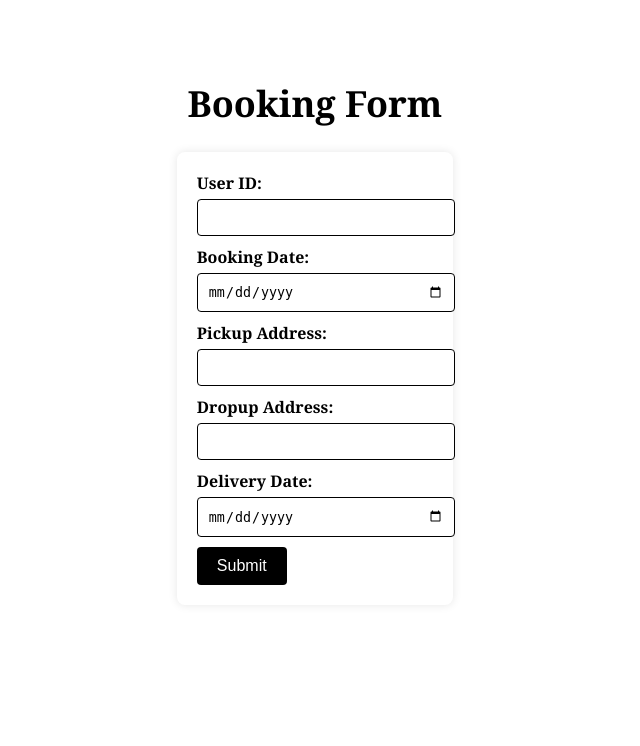
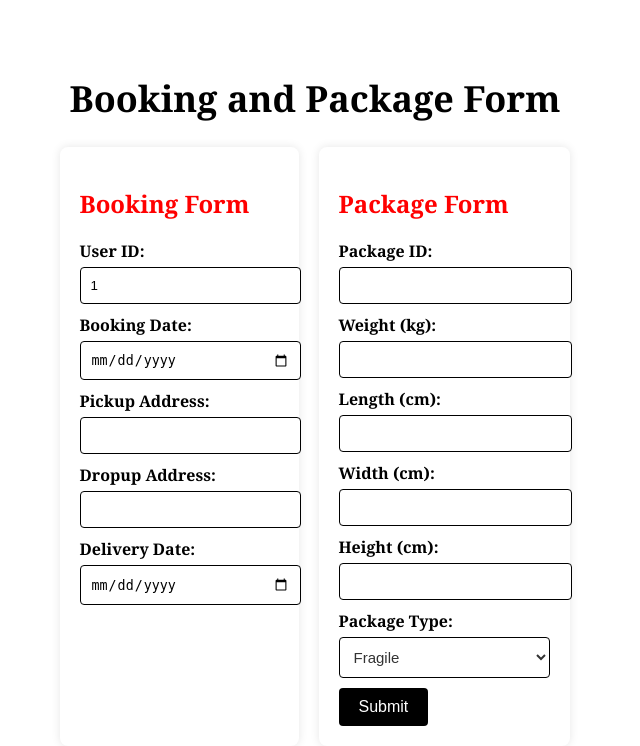
Before and after one commit to Basnetbhojraj/Groupproject, a PHP site: page /booking.php in a window 1280 px wide. Shown: the part 122-868 px from the top of the page, without its empty margins (325-965 px from the left). Before the commit the page ends 707 px from the top, so only its background shows below. Run offline with PHP 8.4, Linux system fonts and the light colour scheme; the visitor is signed in with stand-in values (Sample User, id 1).

Commit message:
Add files via upload

```diff
--- a/booking.php
+++ b/booking.php
@@ -1,9 +1,21 @@
 <?php
+// Start the session
+session_start();
+
+// Check if the user is logged in, otherwise redirect to login page
+if (!isset($_SESSION['user_id'])) {
+    header("Location: login.php");
+    exit();
+}
+
+// Get the user ID from the session
+$user_id = $_SESSION['user_id'];
+
 // Database connection details
 $host = "localhost"; // Database host (usually localhost)
 $user = "root"; // Database username (e.g., root)
 $password = ""; // Database password (leave empty if no password)
-$dbname = "nepcourier"; // Database name (matches the one created in the SQL file)
+$dbname = "nepcourier"; // Database name
 
 // Create a connection
 $conn = new mysqli($host, $user, $password, $dbname);
@@ -13,23 +25,55 @@
     die("Connection failed: " . $conn->connect_error);
 }
 
+// Initialize message variable
+$message = "";
+
 // Handle form submission
 if ($_SERVER['REQUEST_METHOD'] == 'POST') {
-    // Get form data
-    $user_id = $_POST['user_id'];
+    // Check if both forms are filled
+    if (!empty($_POST['booking_date']) && !empty($_POST['pickup_address']) && !empty($_POST['dropup_address']) && !empty($_POST['delivery_date']) && !empty($_POST['package_id']) && !empty($_POST['weight']) && !empty($_POST['dimensions_length']) && !empty($_POST['dimensions_width']) && !empty($_POST['dimensions_height']) && !empty($_POST['package_type'])) {
+
+        // Get booking form data
         $booking_date = $_POST['booking_date'];
         $pickup_address = $_POST['pickup_address'];
         $dropup_address = $_POST['dropup_address'];
         $delivery_date = $_POST['delivery_date'];
 
-    // Insert data into the database
-    $sql = "INSERT INTO Booking (user_id, booking_date, pickup_address, dropup_address, delivery_date)
+        // Get package form data
+        $package_id = $_POST['package_id'];
+        $weight = $_POST['weight'];
+        $dimensions_length = $_POST['dimensions_length'];
+        $dimensions_width = $_POST['dimensions_width'];
+        $dimensions_height = $_POST['dimensions_height'];
+        $package_type = $_POST['package_type'];
+
+        // Combine dimensions into a single string LxWxH
+        $dimensions = $dimensions_length . 'x' . $dimensions_width . 'x' . $dimensions_height;
+
+        // Insert data into the Booking table
+        $sql_booking = "INSERT INTO Booking (user_id, booking_date, pickup_address, dropup_address, delivery_date)
                         VALUES ('$user_id', '$booking_date', '$pickup_address', '$dropup_address', '$delivery_date')";
 
-    if ($conn->query($sql) === TRUE) {
-        $message = "Booking successfully created!";
+        if ($conn->query($sql_booking) === TRUE) {
+            // Retrieve the last inserted booking ID
+            $booking_id = $conn->insert_id;
+
+            // Insert data into the PackageDetails table
+            $sql_package = "INSERT INTO PackageDetails (booking_id, package_id, weight, dimensions, package_type)
+                            VALUES ('$booking_id', '$package_id', '$weight', '$dimensions', '$package_type')";
+
+            if ($conn->query($sql_package) === TRUE) {
+                // Redirect to confirmation page with booking and package details
+                header("Location: booking_success.php?booking_id=$booking_id&user_id=$user_id&booking_date=$booking_date&pickup_address=$pickup_address&dropup_address=$dropup_address&delivery_date=$delivery_date&package_id=$package_id&weight=$weight&dimensions=$dimensions&package_type=$package_type");
+                exit();
             } else {
-        $message = "Error: " . $sql . "<br>" . $conn->error;
+                $message = "Error: " . $sql_package . "<br>" . $conn->error;
+            }
+        } else {
+            $message = "Error: " . $sql_booking . "<br>" . $conn->error;
+        }
+    } else {
+        $message = "Please fill in both booking and package details.";
     }
 }
 
@@ -42,7 +86,7 @@
 <head>
     <meta charset="UTF-8">
     <meta name="viewport" content="width=device-width, initial-scale=1.0">
-    <title>Booking</title>
+    <title>Booking and Package Form</title>
     <link rel="stylesheet" href="styles.css">
 </head>
 <body>
@@ -62,12 +106,17 @@
 
     <main>
     <div class="container">
-            <h1 class="supscript">Booking Form</h1>
-            <?php if (isset($message)) echo "<p class='message'>$message</p>"; ?>
+        <h1 class="supscript">Booking and Package Form</h1>
+        <?php if (!empty($message)) echo "<p class='message'>$message</p>"; ?>
+
+        <!-- Display Booking and Package forms side by side -->
+        <form method="POST" action="" class="form">
+            <div style="display: flex; justify-content: space-between; gap: 20px;">
+                <!-- Booking Form -->
                 <section class="booking-form">
-                <form method="POST" action="" class="form">
+                    <h2>Booking Form</h2>
                     <label for="user_id">User ID:</label>
-                    <input type="number" id="user_id" name="user_id" class="form-input" required>
+                    <input type="number" id="user_id" name="user_id" class="form-input" value="<?php echo $user_id; ?>" readonly required>
 
                     <label for="booking_date">Booking Date:</label>
                     <input type="date" id="booking_date" name="booking_date" class="form-input" required>
@@ -80,13 +129,39 @@
 
                     <label for="delivery_date">Delivery Date:</label>
                     <input type="date" id="delivery_date" name="delivery_date" class="form-input" required>
+                </section>
+
+                <!-- Package Form -->
+                <section class="booking-form">
+                    <h2>Package Form</h2>
+                    <label for="package_id">Package ID:</label>
+                    <input type="text" id="package_id" name="package_id" class="form-input" required>
+
+                    <label for="weight">Weight (kg):</label>
+                    <input type="number" id="weight" name="weight" class="form-input" step="0.01" required>
+
+                    <label for="dimensions_length">Length (cm):</label>
+                    <input type="number" id="dimensions_length" name="dimensions_length" class="form-input" required>
+
+                    <label for="dimensions_width">Width (cm):</label>
+                    <input type="number" id="dimensions_width" name="dimensions_width" class="form-input" required>
+
+                    <label for="dimensions_height">Height (cm):</label>
+                    <input type="number" id="dimensions_height" name="dimensions_height" class="form-input" required>
+
+                    <label for="package_type">Package Type:</label>
+                    <select id="package_type" name="package_type" class="form-input" required>
+                        <option value="Fragile">Fragile</option>
+                        <option value="Documents">Documents</option>
+                        <option value="Other">Other</option>
+                    </select>
 
                     <button type="submit" class="form-button">Submit</button>
+                </section>
+
+            </div>
         </form>
-            </section>
     </div>
     </main>
-
-
 </body>
 </html>
--- a/styles.css
+++ b/styles.css
@@ -8,23 +8,26 @@
 header {
     display: flex;
     align-items: center;
-    padding: 0px;
+    padding: 30px;
     background-color: #00f7ff;
     border-bottom: 1px solid #000000;
-    height: 100px; /* Adjust the height to your preference */
+    height: 50px; /* Adjust the height to your preference */
     line-height: 50px; /* This will vertically center the text */
     text-align: center;
+    margin-top: 5px; /* Adjust the value to control the gap */
+    padding-top: 10px; /* Optional: Add padding inside the header */
 }
 
 .logo {
     flex: 1;
-    padding-left: 20px;
-    padding-right: 150px;
+    padding-top: 40px;
+    padding-left: 0px;
+
 }
 
 .logo img {
-    width: 150px;
-    height: auto;
+    width: 100px;
+    height: 100px;
 }
 .supscript {
     text-align: center;
@@ -60,8 +63,7 @@
     color: #000000;
     text-decoration: none;
     font-weight: bold;
-    padding: 0px 20px;
-
+    padding: 20px 20px;
     display: inline-block;
     transition: background-color 0.3s, color 0.3s;
 }
```
Also changed, not shown: about.php (+9 -16 lines), booking_success.php (added, +71 -0 lines), index.php (+15 -4 lines), login.php (+32 -31 lines), logout.php (added, +14 -0 lines), signup.php (+42 -37 lines), welcome.php (added, +71 -0 lines), 1.png (added). Lines whose indentation alone changed are shown as unchanged.
